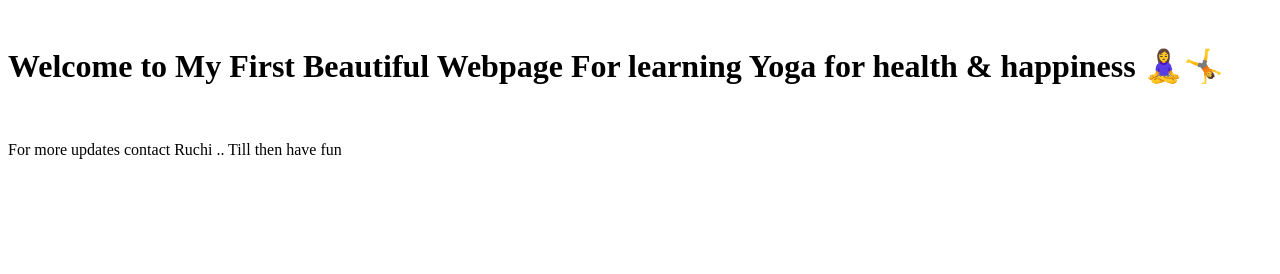
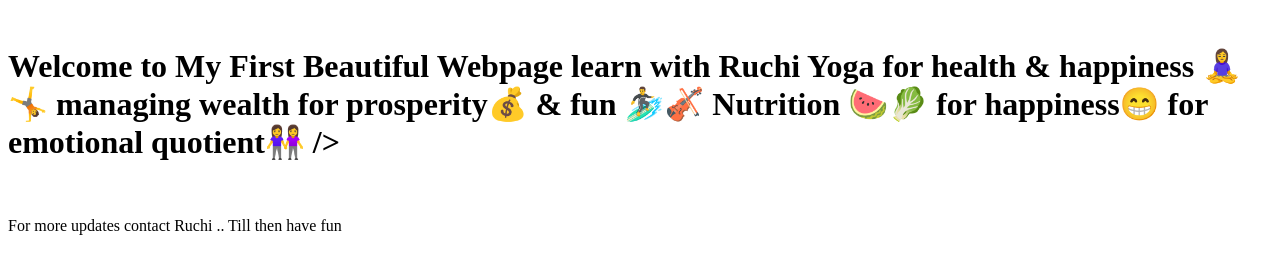
Before and after one commit to rakeshtuli/WebpageAug12, a plain HTML site: page index.html in a window 1280 px wide. Drawn offline with Linux system fonts and the light colour scheme.

Commit message:
Update index.html
Signed-off-by: RAKESH TULI <59557210+rakeshtuli@users.noreply.github.com>

```diff
--- a/index.html
+++ b/index.html
@@ -15,14 +15,16 @@
         }
     </style>
 </head>
+ <h1>Welcome to My First Beautiful Webpage
 <body>
-    <h1>Welcome to My First Beautiful Webpage
-    For learning Yoga for health & happiness 🧘‍♀️🤸
-               <br  Wealth for prosperity💰 & fun 🏄‍♂️🎻
-                <br  Nutrition 🍉🥬 & happiness😁 for emotional quotient👭 />
+    learn with Ruchi Yoga for health & happiness 🧘‍♀️🤸
+     managing wealth for prosperity💰 & fun 🏄‍♂️🎻
+    Nutrition 🍉🥬 for happiness😁 for emotional quotient👭
+    />
 
     </h1>
-    <p>For more updates contact Ruchi .. Till then have fun
+    <p>
+        For more updates contact Ruchi .. Till then have fun
     </p>
 </body>
 </html>
```
